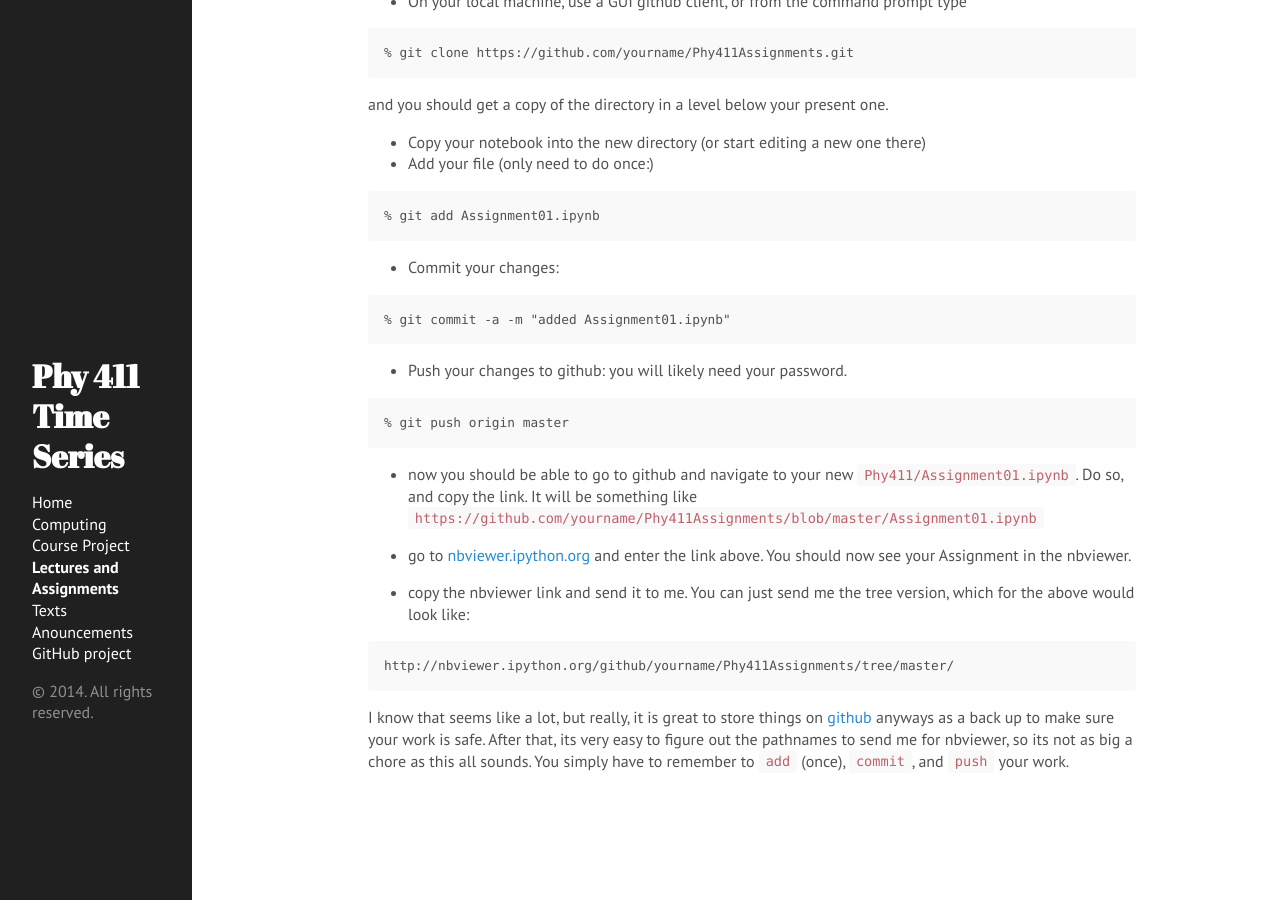
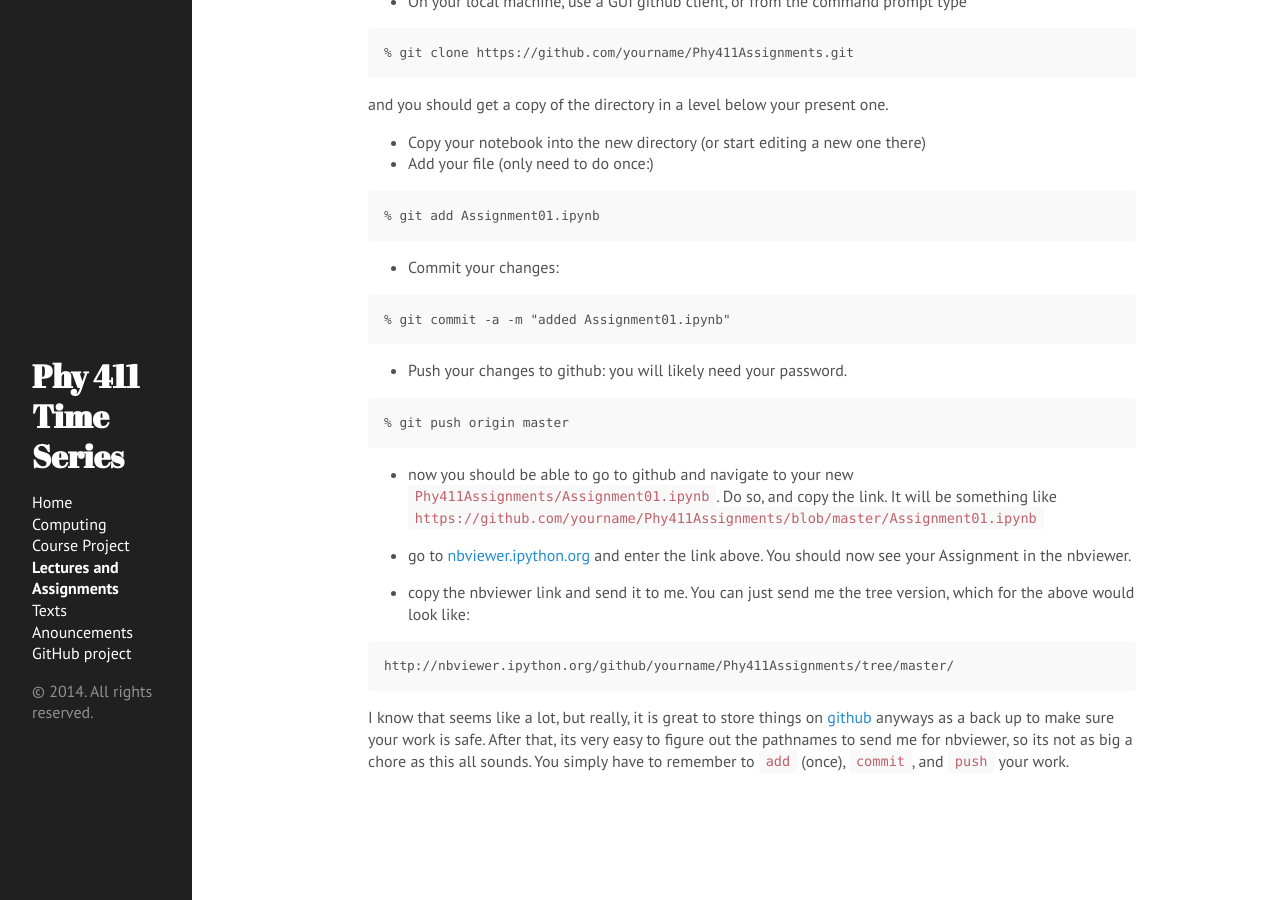
Before and after one commit to jklymak/Phy411, a Jekyll site: the page built from Lectures.md, in a window 1280 px wide and 900 px high, scrolled down 536 px. Built offline with Jekyll 4.4.1, drawn with Linux system fonts in a browser that asks for light colours; Markdown is read by kramdown in place of the engine named in the settings.

Commit message:
Fixed Assignments page

````diff
--- a/Lectures.md
+++ b/Lectures.md
@@ -47,7 +47,7 @@ and you should get a copy of the directory in a level below your present one.
 % git push origin master
 ```
 
-  - now you should be able to go to github and navigate to your new `Phy411/Assignment01.ipynb`.  Do so, and copy the link.  It will be something like
+  - now you should be able to go to github and navigate to your new `Phy411Assignments/Assignment01.ipynb`.  Do so, and copy the link.  It will be something like
 `https://github.com/yourname/Phy411Assignments/blob/master/Assignment01.ipynb`
 
   - go to [nbviewer.ipython.org](nbviewer.ipython.org) and enter the link above.  You should now see your Assignment in the nbviewer.
````
